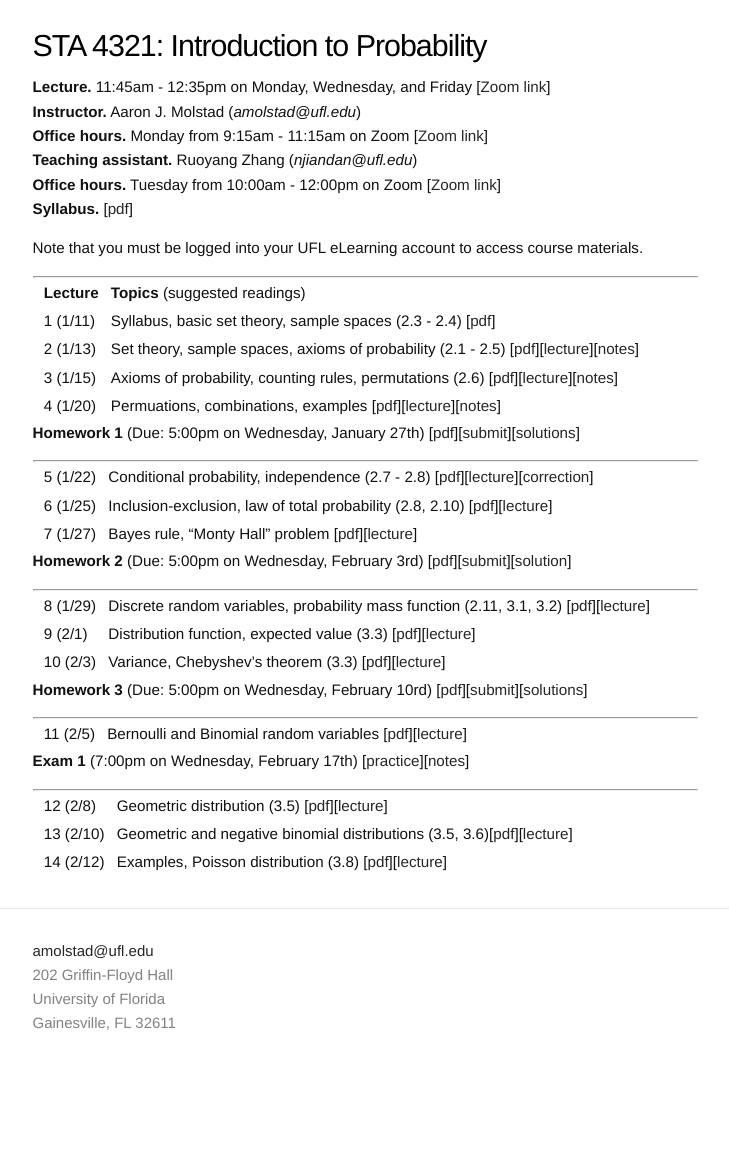
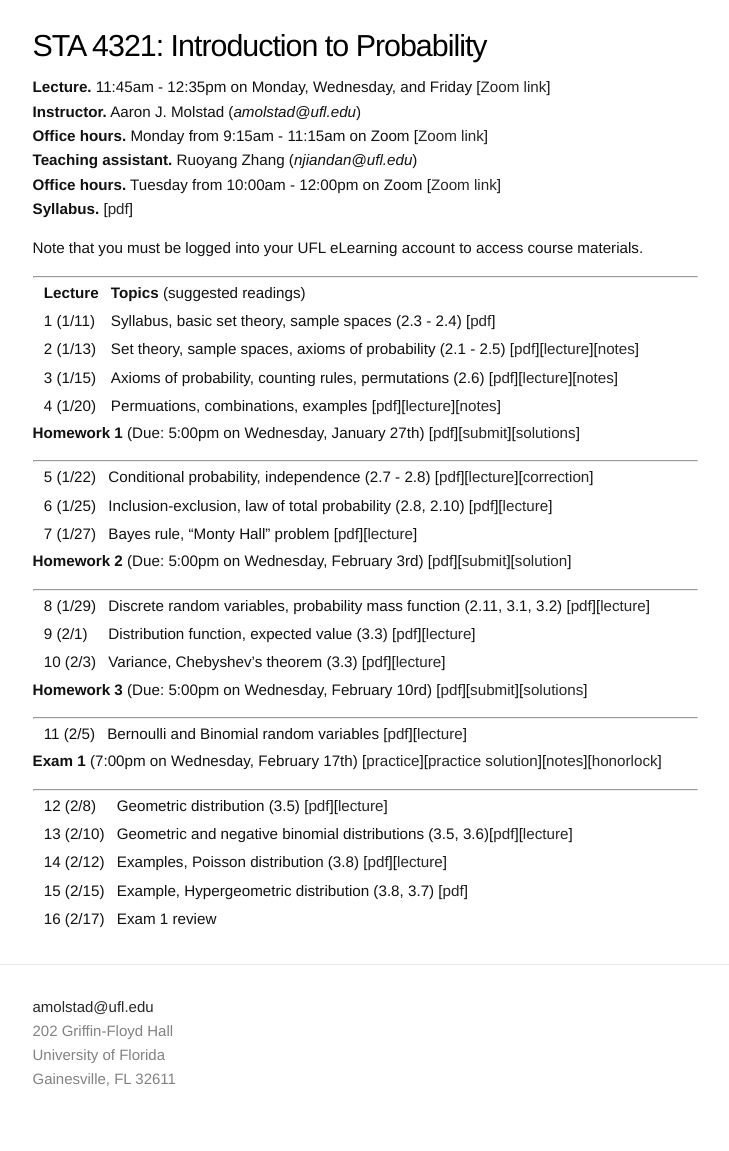
Before and after one commit to ajmolstad/ajmolstad.github.io, a Jekyll site: the page built from S21_STA4321.md, in a window 1280 px wide. Shown: the whole page, without its empty margins (275-1004 px from the left). Built offline with Jekyll 4.4.1, drawn with Linux system fonts in a browser that asks for light colours; before the commit the page ends 1095 px from its top, so only the background shows below that.

Commit message:
Update S21_STA4321.md

```diff
--- a/S21_STA4321.md
+++ b/S21_STA4321.md
@@ -43,10 +43,12 @@ Note that you must be logged into your UFL eLearning account to access course ma
 
 || 11 (2/5) || Bernoulli and Binomial random variables [[pdf](https://ufl.instructure.com/files/56812650/download?download_frd=1)][[lecture](https://ufl.instructure.com/files/56857508/download?download_frd=1)] ||
 
-**Exam 1** (7:00pm on Wednesday, February 17th) [[practice](https://ufl.instructure.com/files/56993987/download?download_frd=1)][[notes](https://ufl.instructure.com/files/56994195/download?download_frd=1)]
+**Exam 1** (7:00pm on Wednesday, February 17th) [[practice](https://ufl.instructure.com/files/56993987/download?download_frd=1)][[practice solution](https://ufl.instructure.com/files/57097506/download?download_frd=1)][[notes](https://ufl.instructure.com/files/56994195/download?download_frd=1)][[honorlock](https://ufl.instructure.com/courses/426946/quizzes/952330)]
 
 ----------------
 
 || 12 (2/8)  || Geometric distribution (3.5) [[pdf](https://ufl.instructure.com/files/56881764/download?download_frd=1)][[lecture](https://ufl.instructure.com/courses/426946/files?preview=56887531)] ||
 || 13 (2/10)  || Geometric and negative binomial distributions (3.5, 3.6)[[pdf](https://ufl.instructure.com/files/56946871/download?download_frd=1)][[lecture](https://ufl.instructure.com/courses/426946/files?preview=56959137)]||
 || 14 (2/12)  || Examples, Poisson distribution (3.8) [[pdf](https://ufl.instructure.com/files/57008747/download?download_frd=1)][[lecture](https://ufl.instructure.com/courses/426946/files?preview=57030797)] ||
+|| 15 (2/15) || Example, Hypergeometric distribution (3.8, 3.7) [[pdf](https://ufl.instructure.com/files/57097528/download?download_frd=1)] ||
+|| 16 (2/17) || Exam 1 review ||
```
